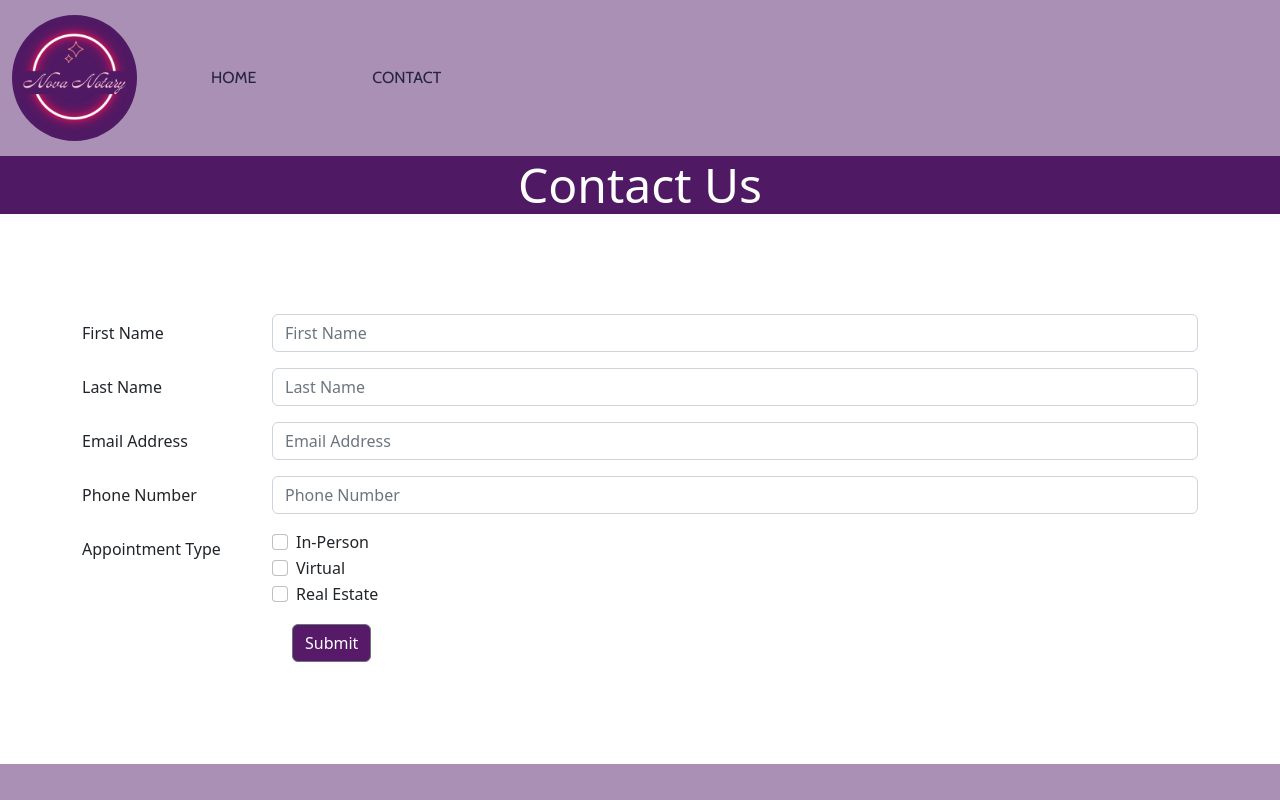
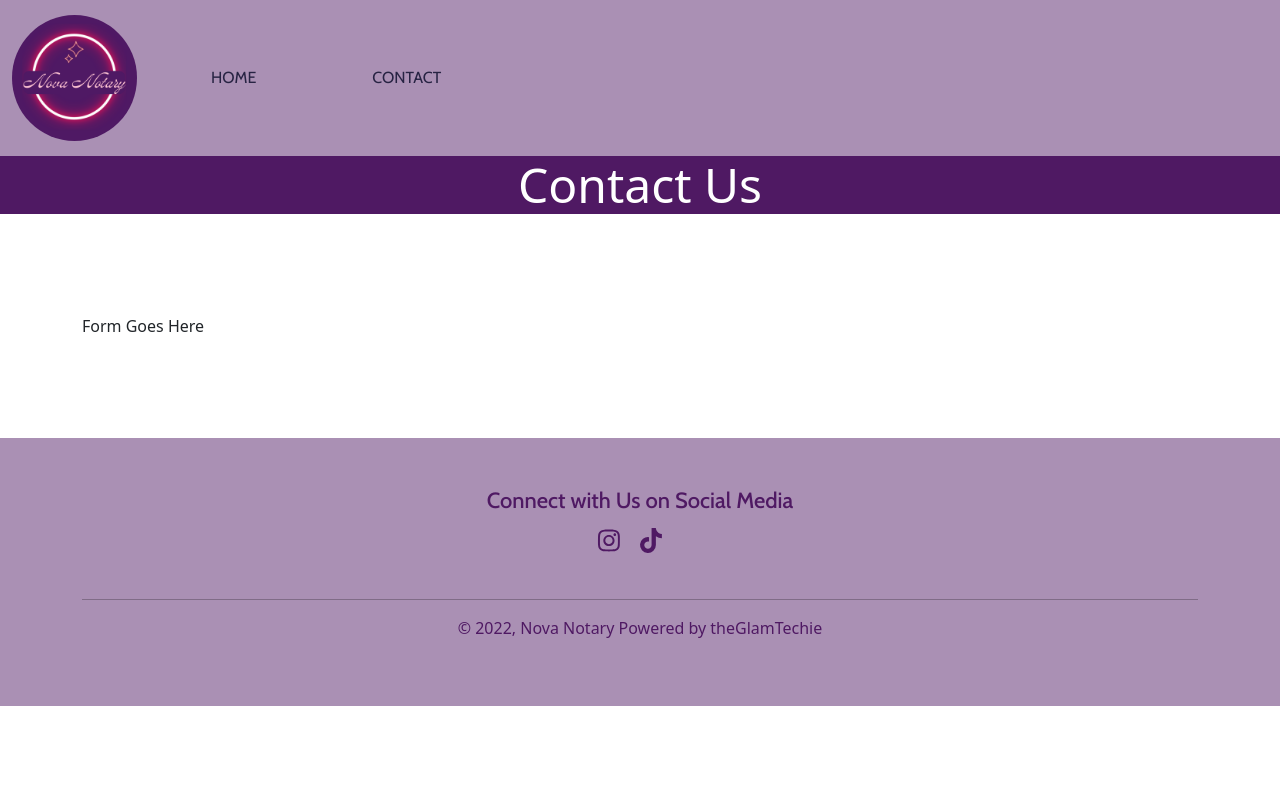
Before and after one commit to shay90210/nova-notary-app, a React (Create React App) app: page /contact in a window 1280 px wide. Shown: the top 800 px of the page. Built offline with nearby package versions, Linux system fonts and the light colour scheme; a web font is replaced by a local one.

Commit message:
added new contact form component

```diff
--- /dev/null
+++ b/src/app/components/ContactFormTwo.tsx
@@ -0,0 +1,7 @@
+const ContactFormTwo = () => {
+    return (
+        <div>Form Goes Here</div>
+    )
+}
+
+export default ContactFormTwo;
--- a/src/app/pages/ContactPage.tsx
+++ b/src/app/pages/ContactPage.tsx
@@ -1,5 +1,5 @@
-import ContactForm from '../components/ContactForm';
 import { Container, Col, Row } from 'reactstrap';
+import ContactFormTwo from '../components/ContactFormTwo';
 
 export const ContactPage = () => {
     return (
@@ -18,7 +18,7 @@ export const ContactPage = () => {
             <Container className='contact-form'>
                 <Row>
                     <Col>
-                        <ContactForm />
+                        <ContactFormTwo />
                     </Col>
                 </Row>
             </Container>
```
